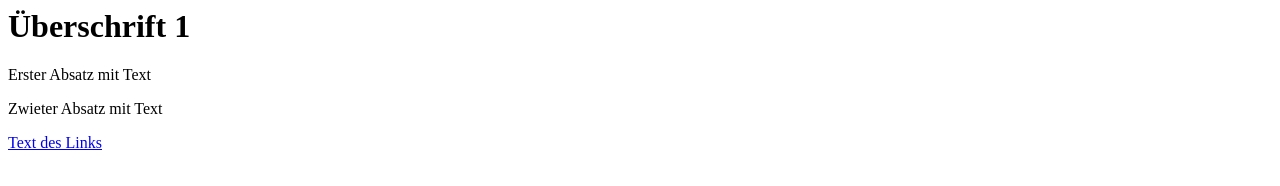
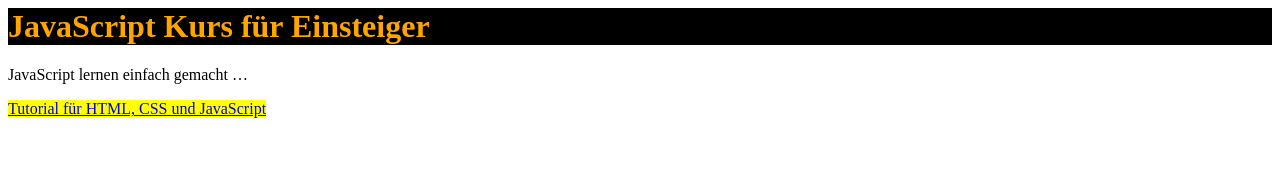
Before and after one commit to JuergenJung79/learn-html, a plain HTML site: page index.html in a window 1280 px wide. Drawn offline with Linux system fonts and the light colour scheme.

Commit message:
Update index.html

```diff
--- a/index.html
+++ b/index.html
@@ -3,15 +3,30 @@
 		<title>Seitentitel</title>
 		<script>
 			window.addEventListener("load", function() {
-				//let absatz1 = document.getElementById('bereich1');
-				console.log(document.getElementsByTagName("title")[0]);
+				//let inhalt = document.getElementsByTagName('p')[0].innerHTML = 'Absatz durch JavaScript geändert';
+				document.getElementsByTagName('h1')[0].style.color = 'orange';
+				document.getElementsByTagName('h1')[0].style.backgroundColor = 'black';
+
+				let einzufuegendesObjekt = document.createElement("a");
+				einzufuegendesObjekt.href = "http://www.html-seminar.de";
+				einzufuegendesObjekt.innerHTML = "Tutorial für HTML, CSS und JavaScript";
+				einzufuegendesObjekt.style.backgroundColor = "#FFFF00";
+
+				document.body.appendChild(einzufuegendesObjekt);
+
+				var neuesScript = document.createElement("script");
+				neuesScript.type = "text/javascript";
+				neuesScript.src = "https://apis.google.com/js/plusone.js";
+				neuesScript.innerHTML = "{lang: 'de'}";
+				var s = document.getElementsByTagName('script')[0];
+				s.parentNode.appendChild(neuesScript, s);
+
 			}, false );
 		</script>
 	</head>
 	<body>
-		<h1>Überschrift 1</h1>
-		<p>Erster Absatz mit Text</p>
-		<p>Zwieter Absatz mit Text</p>
-		<a href="https://www.javascript-kurs.de/">Text des Links</a>
+		<h1>JavaScript Kurs für Einsteiger</h1>
+		<p>JavaScript lernen einfach gemacht … </p>
+
 	</body>
 </html>
```
